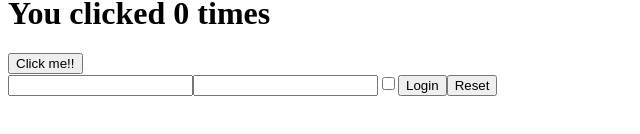
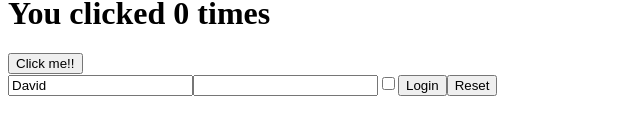
Before and after one commit to DavidePuziello/react-exercises, a React (Create React App) app: page / in a window 1280 px wide. Shown: the part 288-422 px from the top of the page, without its empty margins (0-640 px from the left). Built offline with nearby package versions, Linux system fonts and the light colour scheme.

Commit message:
Feat: Exercise Update

```diff
--- a/src/UncontrolledLogin.js
+++ b/src/UncontrolledLogin.js
@@ -17,7 +17,7 @@ export class UncontrolledLogin extends React.Component {
 
     render() {
         return <form onSubmit={this.handleFormSubmit}>
-            <input name="username" required/>
+            <input name="username" defaultValue="David"/>
             <input name="password" required/>
             <input name="remember" type="checkbox"/>
             <button>Login</button>
```
